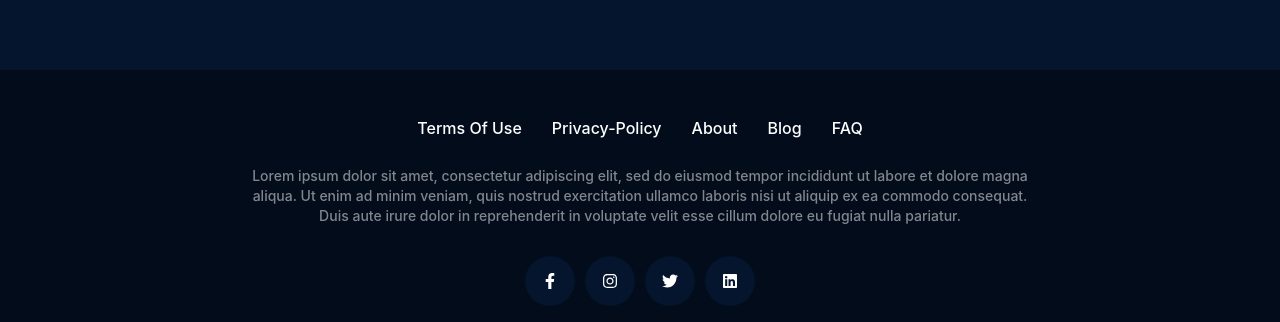
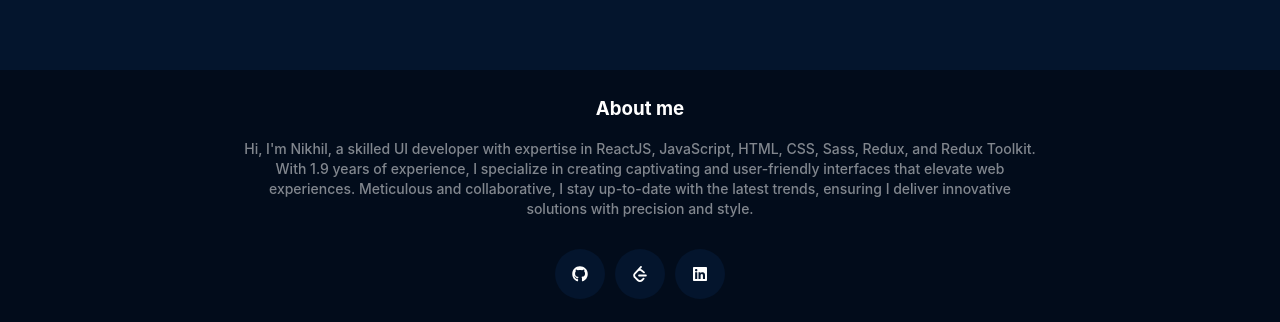
Before and after one commit to Nikhil1254/MOVIX, a React (Vite) app: page /search/1 in a window 1280 px wide. Shown: the part 630-952 px from the top of the page. Built offline with nearby package versions, Linux system fonts and the light colour scheme; no server answers.

Commit message:
updated footer section

```diff
--- a/src/components/footer/Footer.jsx
+++ b/src/components/footer/Footer.jsx
@@ -1,10 +1,7 @@
 import React from "react";
-import {
-    FaFacebookF,
-    FaInstagram,
-    FaTwitter,
-    FaLinkedin,
-} from "react-icons/fa";
+import { FaGithub, FaInstagram, FaTwitter, FaLinkedin } from "react-icons/fa";
+
+import { SiLeetcode } from "react-icons/si";
 
 import ContentWrapper from "../contentWrapper/ContentWrapper";
 
@@ -14,34 +11,36 @@ const Footer = () => {
   return (
     <footer className="footer">
       <ContentWrapper>
-                <ul className="menuItems">
-                    <li className="menuItem">Terms Of Use</li>
-                    <li className="menuItem">Privacy-Policy</li>
-                    <li className="menuItem">About</li>
-                    <li className="menuItem">Blog</li>
-                    <li className="menuItem">FAQ</li>
-                </ul>
+        <h3 className="menuItem">About me</h3>
         <div className="infoText">
-                    Lorem ipsum dolor sit amet, consectetur adipiscing elit, sed
-                    do eiusmod tempor incididunt ut labore et dolore magna
-                    aliqua. Ut enim ad minim veniam, quis nostrud exercitation
-                    ullamco laboris nisi ut aliquip ex ea commodo consequat.
-                    Duis aute irure dolor in reprehenderit in voluptate velit
-                    esse cillum dolore eu fugiat nulla pariatur.
+        Hi, I'm Nikhil, a skilled UI developer with expertise in ReactJS, JavaScript, HTML, CSS, Sass, Redux, and Redux Toolkit. With 1.9 years of experience, I specialize in creating captivating and user-friendly interfaces that elevate web experiences. Meticulous and collaborative, I stay up-to-date with the latest trends, ensuring I deliver innovative solutions with precision and style.
         </div>
         <div className="socialIcons">
-                    <span className="icon">
-                        <FaFacebookF />
-                    </span>
-                    <span className="icon">
-                        <FaInstagram />
-                    </span>
-                    <span className="icon">
-                        <FaTwitter />
-                    </span>
-                    <span className="icon">
+          <a
+            href="https://github.com/Nikhil1254"
+            target="_blank"
+            className="icon"
+            title="GitHub"
+          >
+            <FaGithub />
+          </a>
+
+          <a
+            href="https://leetcode.com/np0129999/"
+            target="_blank"
+            className="icon"
+            title="Leetcode"
+          >
+            <SiLeetcode />
+          </a>
+          <a
+            href="https://www.linkedin.com/in/nikhil-patil-759377180/"
+            target="_blank"
+            className="icon"
+            title="Linkedin"
+          >
             <FaLinkedin />
-                    </span>
+          </a>
         </div>
       </ContentWrapper>
     </footer>
--- a/src/components/footer/style.scss
+++ b/src/components/footer/style.scss
@@ -2,7 +2,7 @@
 
 .footer {
     background-color: var(--black3);
-    padding: 50px 0;
+    padding: 30px 0;
     color: white;
     position: relative;
 
@@ -10,6 +10,10 @@
         display: flex;
         align-items: center;
         flex-direction: column;
+    }
+
+    .menuItem{
+        margin-bottom: 20px;
     }
 
     .menuItems {
@@ -69,6 +73,7 @@
             align-items: center;
             justify-content: center;
             cursor: pointer;
+            color: white;
             transition: all ease 0.3s;
 
             &:hover {
--- a/src/components/header/Header.jsx
+++ b/src/components/header/Header.jsx
@@ -35,14 +35,14 @@ const Header = () => {
   const controlNavbar = () => {
     // console.log(window.scrollY); gives scrolled so far
     if (window.scrollY > 200) {
-      if (window.scrollY > lastScrollY && !mobileMenu) {
+      if (window.scrollY > lastScrollY && !mobileMenu ) {
         setShow("hide");
       } else {
-        setShow("show");
+        setShow("show");  // dark background
       }
 
       setLastScrollY(window.scrollY);
-    } else setShow("top");
+    } else setShow("top"); // light blur background
   };
 
   const searchQueryHandler = (event) => {
```
Lines whose indentation alone changed are shown as unchanged.
